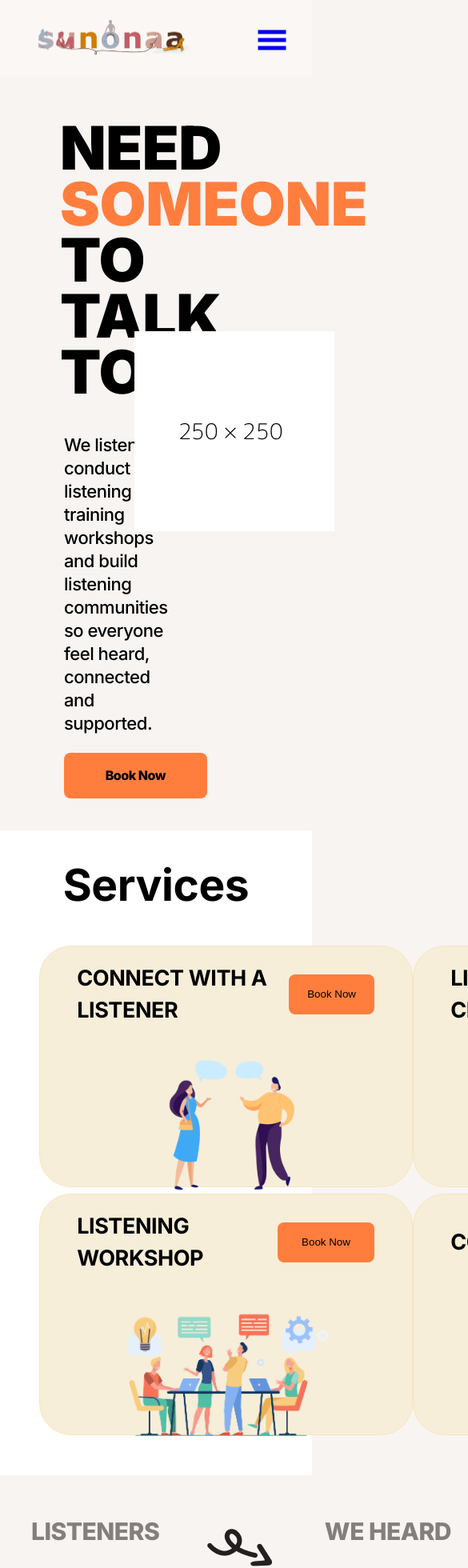
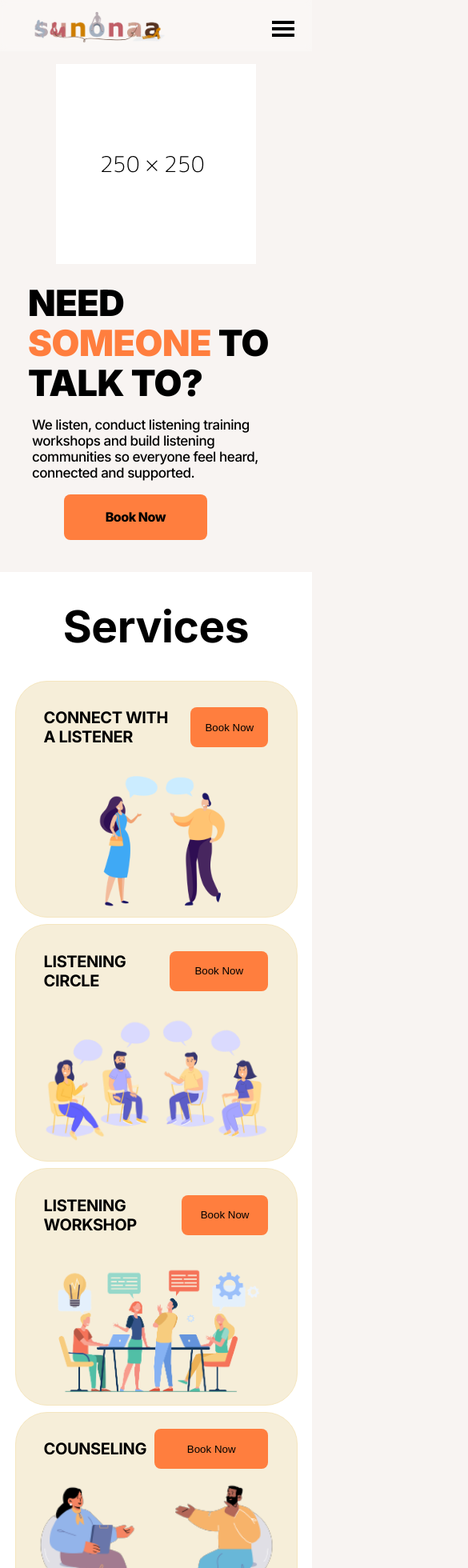
Before and after one commit to Anuran12/sunonaa, a React (Create React App) app in the folder frontend/: page / in a window 390 px wide. Shown: the top 1960 px of the page at 80% size, 585 px wide, since content can reach past the window. Built offline with nearby package versions, Linux system fonts and the light colour scheme.

Commit message:
homepage responsive done

```diff
--- a/frontend/src/component/Hero.js
+++ b/frontend/src/component/Hero.js
@@ -5,6 +5,9 @@ import '../styles/Hero.css'
 function Hero() {
   return (
     <div className='hero__box'>
+        <div className='hero__img1'>
+            <img src={Heroimg} />
+        </div>
         <div className='hero__text'>
             <h1 className='hero__heading'>
                 NEED <br/><span>SOMEONE</span> TO TALK TO?
--- a/frontend/src/component/Navbar.js
+++ b/frontend/src/component/Navbar.js
@@ -57,7 +57,7 @@ function Navbar() {
           </a>
         </div>
         <div className="hamburger-menu">
-            <a href="#" onClick={() => setShowMediaIcons(!showMediaIcons)}>
+            <a onClick={() => setShowMediaIcons(!showMediaIcons)}>
               <GiHamburgerMenu />
             </a>
           </div>
--- a/frontend/src/component/Story.js
+++ b/frontend/src/component/Story.js
@@ -17,12 +17,12 @@ function Story() {
                     <h1>LISTENERS</h1>
                     <div id="counter">{counterOn && <CountUp start={0} end={300} duration={2} delay={0} />}+</div>
                 </div>
-                <img src={Arrow2} />
+                <img className='arrow' src={Arrow2} />
                 <div className='counter1'>
                     <h1>WE HEARD</h1>
                     <div id="counter">{counterOn && <CountUp start={0} end={3500} duration={2} delay={0} />}+</div>
                 </div>
-                <img src={Arrow2} />
+                <img className='arrow' src={Arrow2} />
                 <div className='counter1'>
                     <h1>LIVES TOUCHED</h1>
                     <div id="counter">{counterOn && <CountUp start={0} end={6000} duration={2} delay={0} />}+</div>
--- a/frontend/src/styles/Contact.css
+++ b/frontend/src/styles/Contact.css
@@ -15,9 +15,7 @@
     border: 2px solid #E9ECEF;
     border-radius: 10px;
 }
-.contact__text {
 
-}
 .contact__box {
     display: flex;
     flex-direction: column;
@@ -86,3 +84,24 @@
 
     color: #343A40;
 }
+
+
+/* Responsive */
+
+@media (max-width: 798px){
+    .contact{
+        padding-top: 20px;
+        display: flex;
+        flex-direction: column;
+        align-items: center;
+        grid-template-columns: auto;
+        justify-content: center;
+        width: 100%;
+    }
+    .contact__box{
+        width: 70%;
+    }
+    .contact__box .input{
+        width: 250px;
+    }
+}
--- a/frontend/src/styles/Footer.css
+++ b/frontend/src/styles/Footer.css
@@ -1,6 +1,7 @@
 .footer__img{
     width: 100%;
     height: auto;
+    margin-bottom: -10px;
 }
 .footer{
     display: flex;
@@ -18,7 +19,7 @@
 }
 .footer__heading img {
     width: 250px;
-    height: 80px;
+    height: auto;
 }
 .footer__heading h1 {
     font-style: normal;
@@ -28,7 +29,7 @@ line-height: 48px;
 }
 .footer__details {
     display: grid;
-    grid-template-columns: auto auto auto;
+    grid-template-columns: 1fr 1fr 1fr;
     width: 75%;
     color: #FFFFFF;
     margin-bottom: 50px;
@@ -66,3 +67,33 @@ line-height: 48px;
     margin-top: 10px;
 
 }
+
+
+/* Responsive */
+
+@media (max-width: 798px){
+    .footer__heading{
+        flex-direction: column;
+    }
+    .footer__heading h1{
+        font-size: 20px;
+        line-height: normal;
+    }
+    .details__box h1{
+        font-size: 16px;
+    }
+    .details__box span {
+        font-size: 10px;
+    }
+    .footer__details{
+        width: 90%;
+    }
+    .footer__bottom span{
+        margin-top: 0px;
+        font-size: 10px;
+    }
+    .footer__bottom span {
+        margin-left: 20px;
+        margin-right: 20px;
+    }
+}
--- a/frontend/src/styles/Hero.css
+++ b/frontend/src/styles/Hero.css
@@ -11,6 +11,9 @@
 }
 .hero__img {
     width: 50%;
+}
+.hero__img1{
+    display: none;
 }
 .hero__heading{
     padding-left: 75px;
@@ -61,3 +64,39 @@ padding-left: 80px;
     justify-content: center;
     align-items: center;
 }
+
+/* Responsive */
+
+@media (max-width: 798px){
+    .hero__img{
+        display: none;
+    }
+    .hero__heading{
+        padding-left: 35px;
+    font-family: 'Inter';
+    font-style: normal;
+    font-weight: 900;
+    font-size: 45px;
+    line-height: 50px;
+    letter-spacing: -0.48px;
+    margin-top: 20px;
+    margin-bottom: 0px;
+    }
+    .hero__text{
+        width: 100%;
+    }
+    .hero__about{
+        padding-left: 40px;
+        font-size: 17px;
+        width: 80%;
+        line-height: normal;
+    }
+    .hero__img1{
+        display: block;
+    }
+    .hero__box{
+        flex-direction: column;
+        justify-content: center;
+        align-items: center;
+    }
+}
--- a/frontend/src/styles/Navbar.css
+++ b/frontend/src/styles/Navbar.css
@@ -89,12 +89,13 @@
         width: 70%;
         position: absolute;
         right: 0px;
+        top: 90px;
 
     }
 
     .mobile-menu-link {
       background-color: white;
-      height: 100vh;
+      height: 50vh;
       display: grid;
       grid-column: 2/5;
       align-items: center;
@@ -145,16 +146,29 @@
 
   @media (max-width: 520px) {
     .nav {
-      height: 6rem;
+      height: 4rem;
       grid-template-columns: 1rem 4fr 1fr 1fr 1rem;
     }
 
-    .logo{
-      height: 6rem;
+    .logo-top{
+      height: 2.5rem;
+      width: auto;
     }
 
     .hamburger-menu {
       display: block;
-      font-size: 2.5rem;
+      font-size: 2rem;
     }
+    .hamburger-menu {
+
+        right: 20px;
+        top: 20px;
+      }
+      .mobile-menu-link{
+        top: 4rem;
+        padding-left: 0rem;
+      }
+      .nav-btn{
+        padding: 7px 7px;
+      }
   }
--- a/frontend/src/styles/Services.css
+++ b/frontend/src/styles/Services.css
@@ -1,4 +1,5 @@
 .services{
+    width: 100%;
     background-color: white;
     display: flex;
     flex-direction: column;
@@ -18,12 +19,10 @@ letter-spacing: -0.413168px;
 .services__box{
     width: 75%;
     display: grid;
-    grid-template-columns: auto auto;
+    grid-template-columns: 2fr 2fr;
+    gap: 8px;
 }
 .service {
-    width: 465px;
-    height: 300px;
-    margin-top: 8px;
     background: #F6EED9;
     border: 1px solid #F5E6BF;
     border-radius: 40px;
@@ -57,3 +56,25 @@ line-height: 40px;
     width: 145px;
     border: none;
 }
+
+/* Responsive */
+
+@media (max-width: 798px){
+    .services__box{
+        grid-template-columns: 1fr;
+        width: 100%;
+        display: flex;
+        flex-direction: column;
+        justify-content: center;
+        align-items: center;
+    }
+    .service{
+        width: 90%;
+    }
+    .service div h1 {
+        font-size: 20px;
+        margin-right: 10px;
+        line-height: normal;
+    }
+
+}
--- a/frontend/src/styles/Story.css
+++ b/frontend/src/styles/Story.css
@@ -81,3 +81,44 @@ line-height: 88px;
     line-height: 29px;
     margin-top: 0;
 }
+
+/* Responsive */
+@media (max-width: 798px){
+    .counters{
+        grid-template-columns: auto auto auto;
+    }
+    .arrow{
+        display: none;
+    }
+    .counter1 h1{
+        font-size: 14px;
+    }
+    .counter1 div{
+        font-size: 18px;
+        line-height: 10px;
+    }
+    .story__img1{
+        width: 135px;
+        border: 8px solid #D6D6D6;
+    }
+    .story__img2{
+        width: 135px;
+        border: 8px solid #D6D6D6;
+    }
+    .story__img3{
+        width: 135px;
+        border: 8px solid #D6D6D6;
+    }
+    .youtube-video {
+        grid-area: video;
+        width: 200px;
+        height: 150px;
+    }
+    .story__title{
+        font-size: 20px;
+    }
+    .story__title2{
+        font-size: 16px;
+        line-height: normal;
+    }
+}
```
